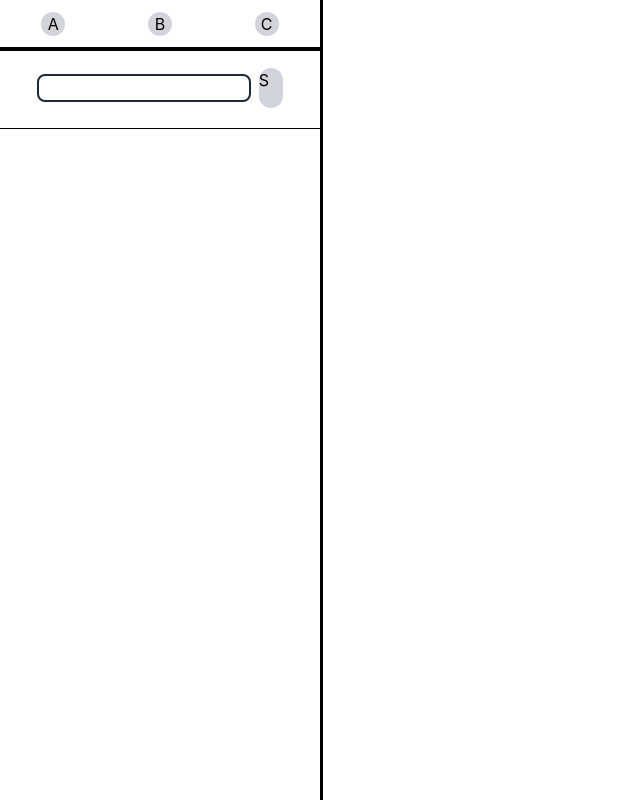
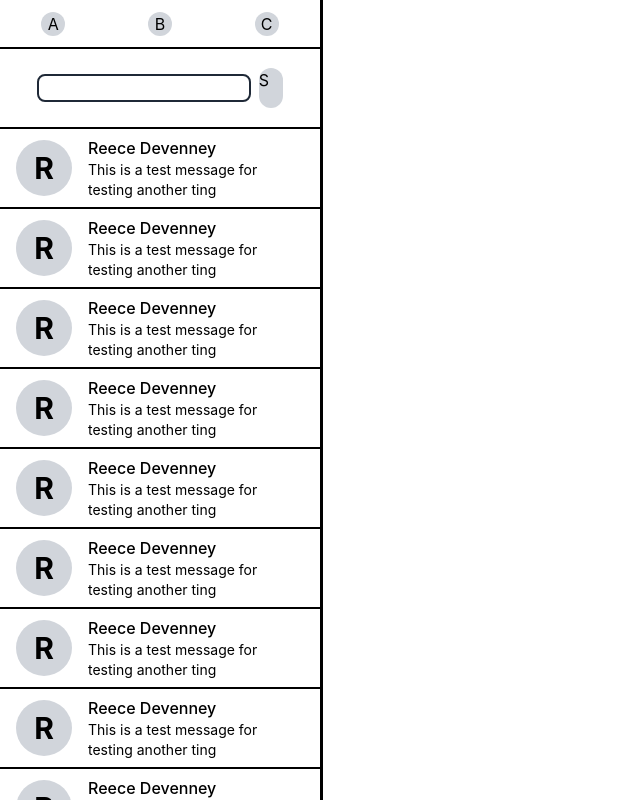
Before and after one commit to ReeceDevenney/Chit-Chat, a React (Create React App) app in the folder client/: page / in a window 1280 px wide. Shown: the whole page, without its empty margins (0-640 px from the left). Built offline with nearby package versions, Linux system fonts and the light colour scheme.

Commit message:
added message boxes

```diff
--- /dev/null
+++ b/client/src/components/Contactbox/index.tsx
@@ -0,0 +1,79 @@
+function Contactbox() {
+
+    interface Messages {
+        name: string;
+        message: string;
+    }
+
+    const messages: Messages[] =[
+        {
+            name: 'Reece Devenney',
+            message: "This is a test message for testing another ting"
+        },
+        {
+            name: 'Reece Devenney',
+            message: "This is a test message for testing another ting"
+        },
+        {
+            name: 'Reece Devenney',
+            message: "This is a test message for testing another ting"
+        },
+        {
+            name: 'Reece Devenney',
+            message: "This is a test message for testing another ting"
+        },
+        {
+            name: 'Reece Devenney',
+            message: "This is a test message for testing another ting"
+        },
+        {
+            name: 'Reece Devenney',
+            message: "This is a test message for testing another ting"
+        },
+        {
+            name: 'Reece Devenney',
+            message: "This is a test message for testing another ting"
+        },
+        {
+            name: 'Reece Devenney',
+            message: "This is a test message for testing another ting"
+        },
+        {
+            name: 'Reece Devenney',
+            message: "This is a test message for testing another ting"
+        },
+        {
+            name: 'Reece Devenney',
+            message: "This is a test message for testing another ting"
+        },
+        {
+            name: 'Reece Devenney3',
+            message: "This is a test message for testing another ting"
+        },
+        {
+            name: 'Reece Devenney2',
+            message: "This is a test message for testing another ting"
+        },
+        {
+            name: 'Reece Devenney2',
+            message: "This is a test message for testing another ting"
+        },
+    ]
+    return(
+        <div>
+        {messages.map((message) =>
+        <div className="text-center outline outline-1 h-20 flex">
+          <div className="bg-gray-300 rounded-full h-14 w-14 my-auto ml-4 items-center flex shrink-0">
+            <div className="mx-auto font-bold text-3xl">{message.name[0]}</div>
+          </div>
+          <div className="text-left mb-auto mt-2 px-4">
+            <div className="font-medium">{message.name}</div>
+            <p className="text-sm">{message.message}</p>
+          </div>
+        </div>
+        )}
+        </div>
+    )
+}
+
+export default Contactbox;
--- a/client/src/components/ControlPanel/index.tsx
+++ b/client/src/components/ControlPanel/index.tsx
@@ -1,6 +1,6 @@
 function ControlPanel() {
     return(
-        <div className="text-center outline h-12 flex justify-around">
+        <div className="text-center outline outline-1 h-12 flex justify-around">
           <div className="bg-gray-300 rounded-full h-1/2 w-6 my-auto">A</div>
           <div className="bg-gray-300 rounded-full h-1/2 w-6 my-auto">B</div>
           <div className="bg-gray-300 rounded-full h-1/2 w-6 my-auto">C</div>
--- a/client/src/components/Sidebar/index.tsx
+++ b/client/src/components/Sidebar/index.tsx
@@ -1,12 +1,14 @@
 import Controlpanel from "../Controlpanel";
 import Searchbar from "../Searchbar";
+import Contactbox from "../Contactbox";
 
 function Sidebar() {
   return (
     <div className='grid grid-cols-12 flex flex-col h-screen'>
-      <div className="outline col-span-3">
+      <div className="outline col-span-3 max-h-screen overflow-auto">
         <Controlpanel/>
         <Searchbar/>
+        <Contactbox/>
       </div>
     </div>
   );
```
